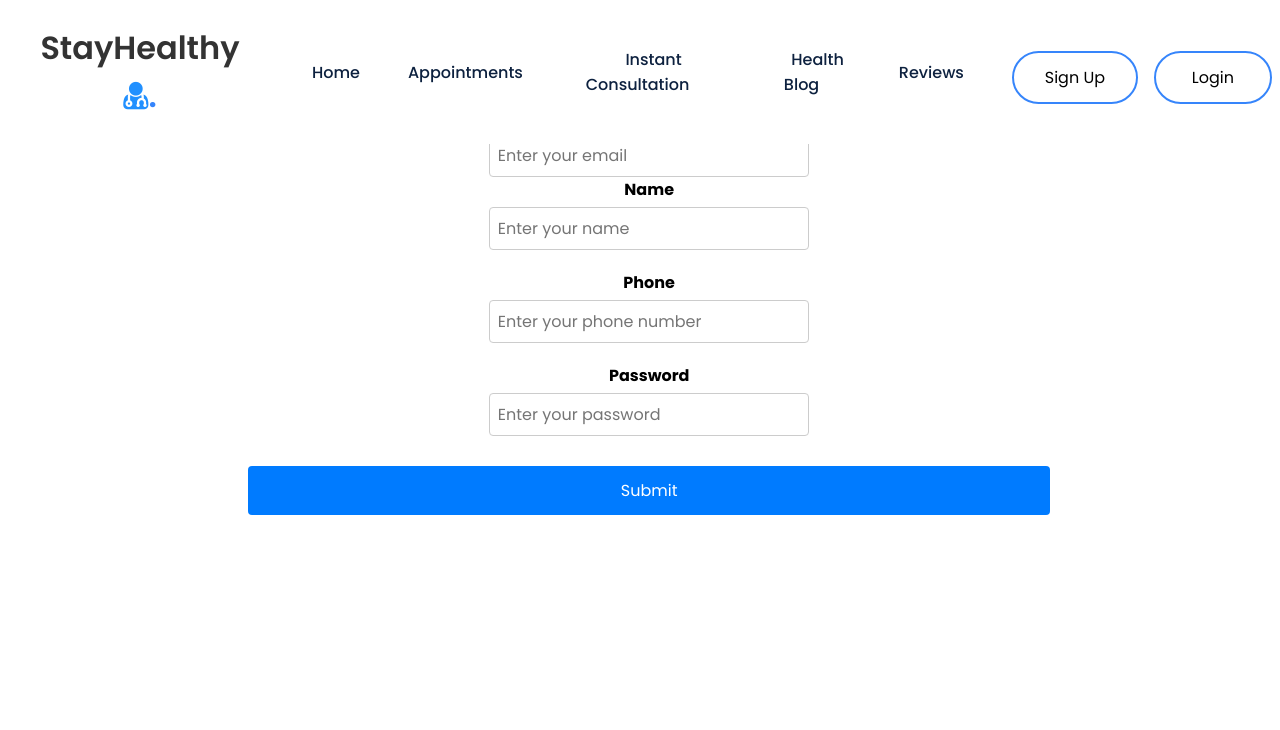
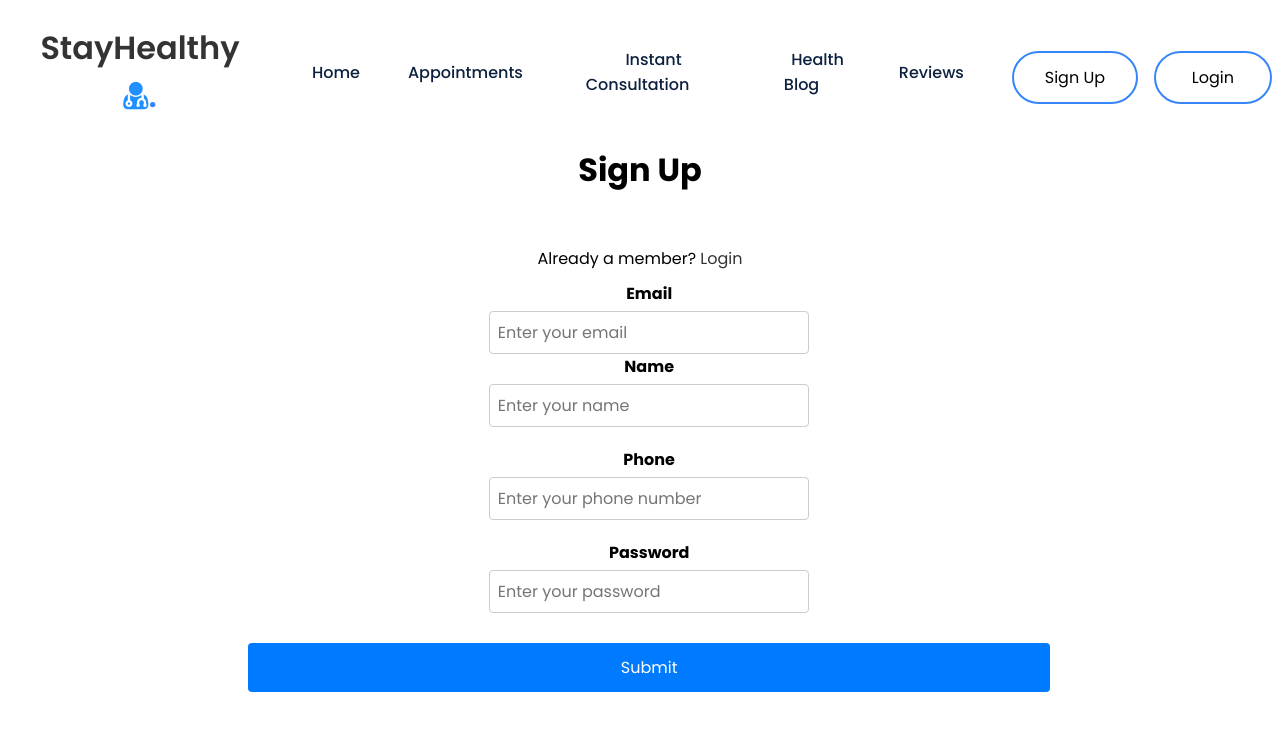
Before and after one commit to Liteztv/capstone, a React (Create React App) app: page /SignUp in a window 1280 px wide. Shown: the top 730 px of the page. Built offline with nearby package versions, Linux system fonts and the light colour scheme.

Commit message:
fixed sign up text

```diff
--- a/src/Components/SignUp/SignUp.js
+++ b/src/Components/SignUp/SignUp.js
@@ -55,6 +55,13 @@ const SignUp = () => {
     return (
         <div className="container" style={{marginTop:'5%'}}>
         <div className="signup-grid">
+        <div className="signup-text">
+                <h1>Sign Up</h1>
+
+            </div>
+            <div className="signup-text" >
+                Already a member? <span><Link to="/Login"> Login</Link></span>
+            </div>
         <div className="signup-form">
          <form method="POST" onSubmit={register}>
            <div className="form-group">
@@ -71,7 +78,7 @@ const SignUp = () => {
        </div>
        <div className="form-group">
            <label htmlFor="password">Password</label>
-           <input value={password} onChange={(e) => setPassword(e.target.value)} name="password" id="password" className="form-control" placeholder="Enter your password" aria-describedby="helpId" />
+           <input value={password} onChange={(e) => setPassword(e.target.value)} type="password" name="password" id="password" className="form-control" placeholder="Enter your password" aria-describedby="helpId" />
 
        </div>
 
```
